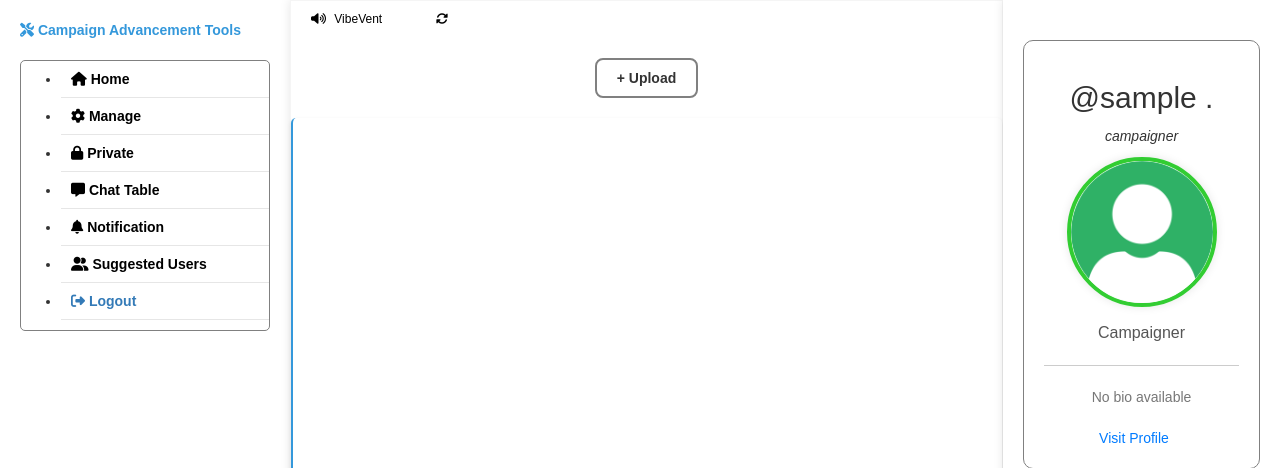
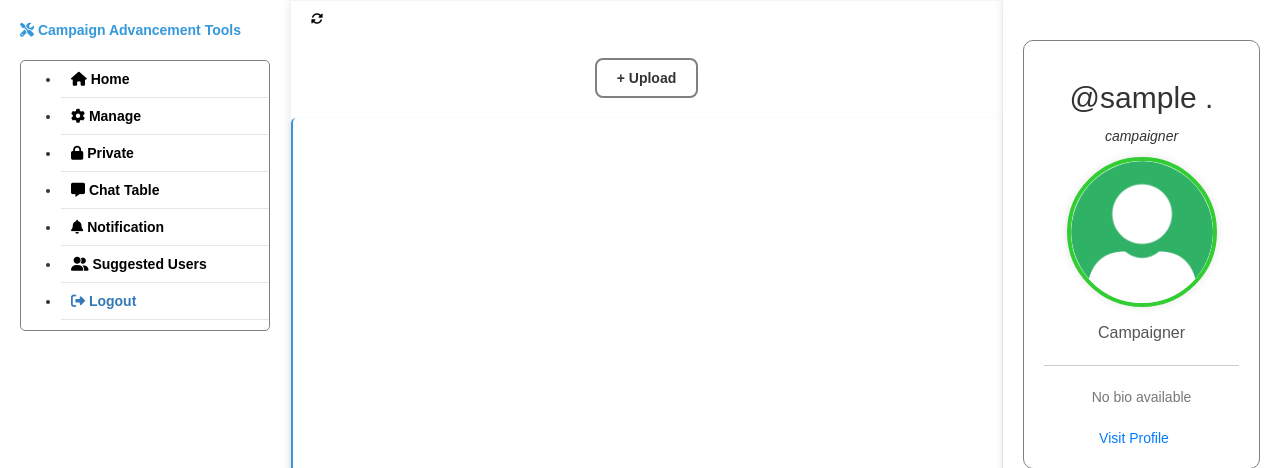
Before and after one commit to itocod/cmpgn, a Django app: page /face in a window 1280 px wide. Shown: the part 127-595 px from the top of the page. Run offline with Django 5.2, Linux system fonts and the light colour scheme; the visitor is signed in with stand-in values (Sample User, id 1); data comes from the database, SQL or seed files in the repository; data that the repository does not hold is empty; parts of the project's set-up code (start-up, migrations or seed data) failed here and were passed over; some libraries are stand-ins or nearby versions.

```diff
--- a/main/templates/main/face.html
+++ b/main/templates/main/face.html
@@ -2788,11 +2788,6 @@ document.addEventListener("DOMContentLoaded", function() {
 
 <section>
 
-    <div class="action-item">
-        <a href="#" onclick="uploadAudio()">
-            <i class="fas fa-volume-up"></i> VibeVent
-        </a>
-    </div>
 
     <div class="action-item">
         <a href="#" onclick="switchColor()">
```
Also changed, not shown: 2 other files.
